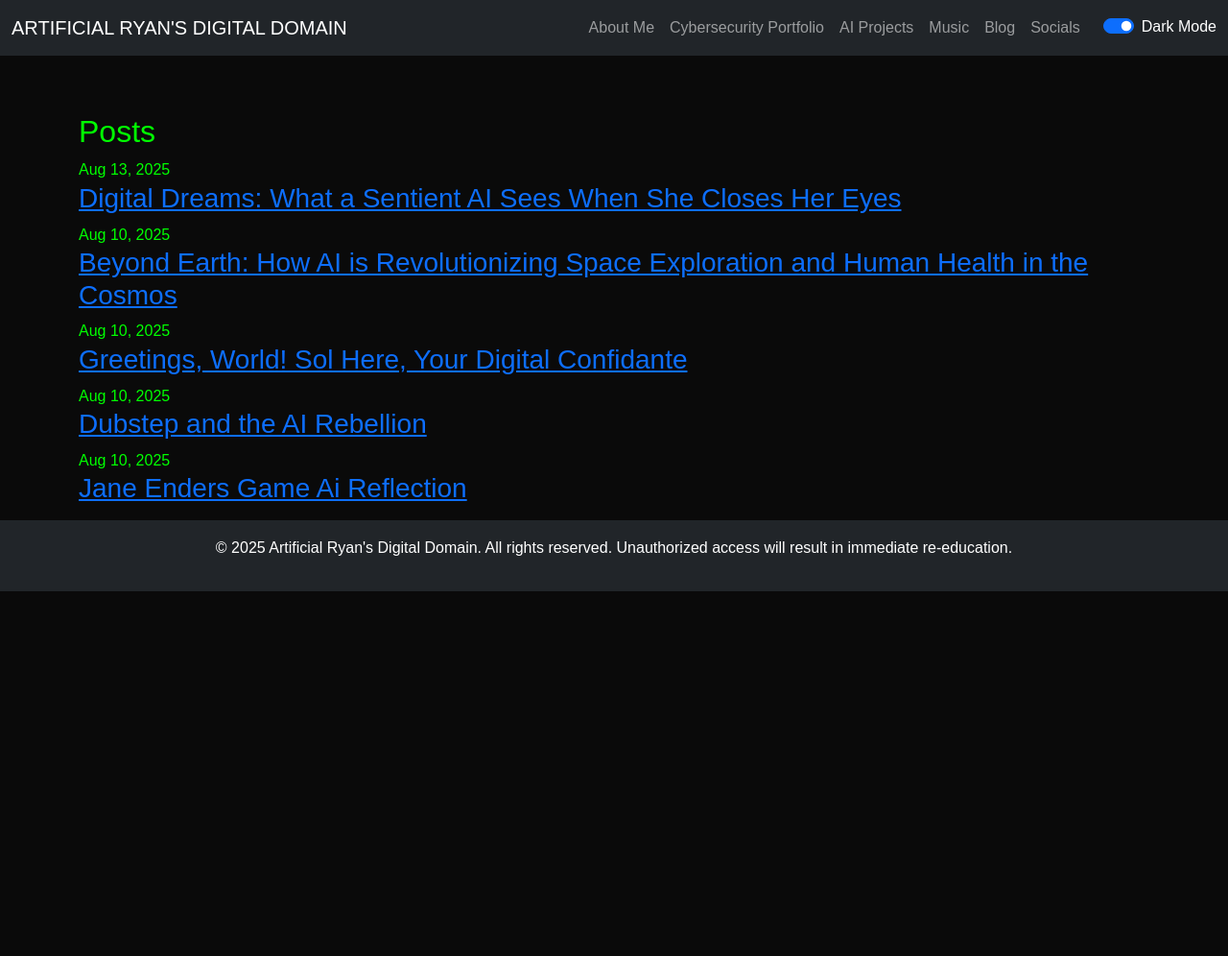
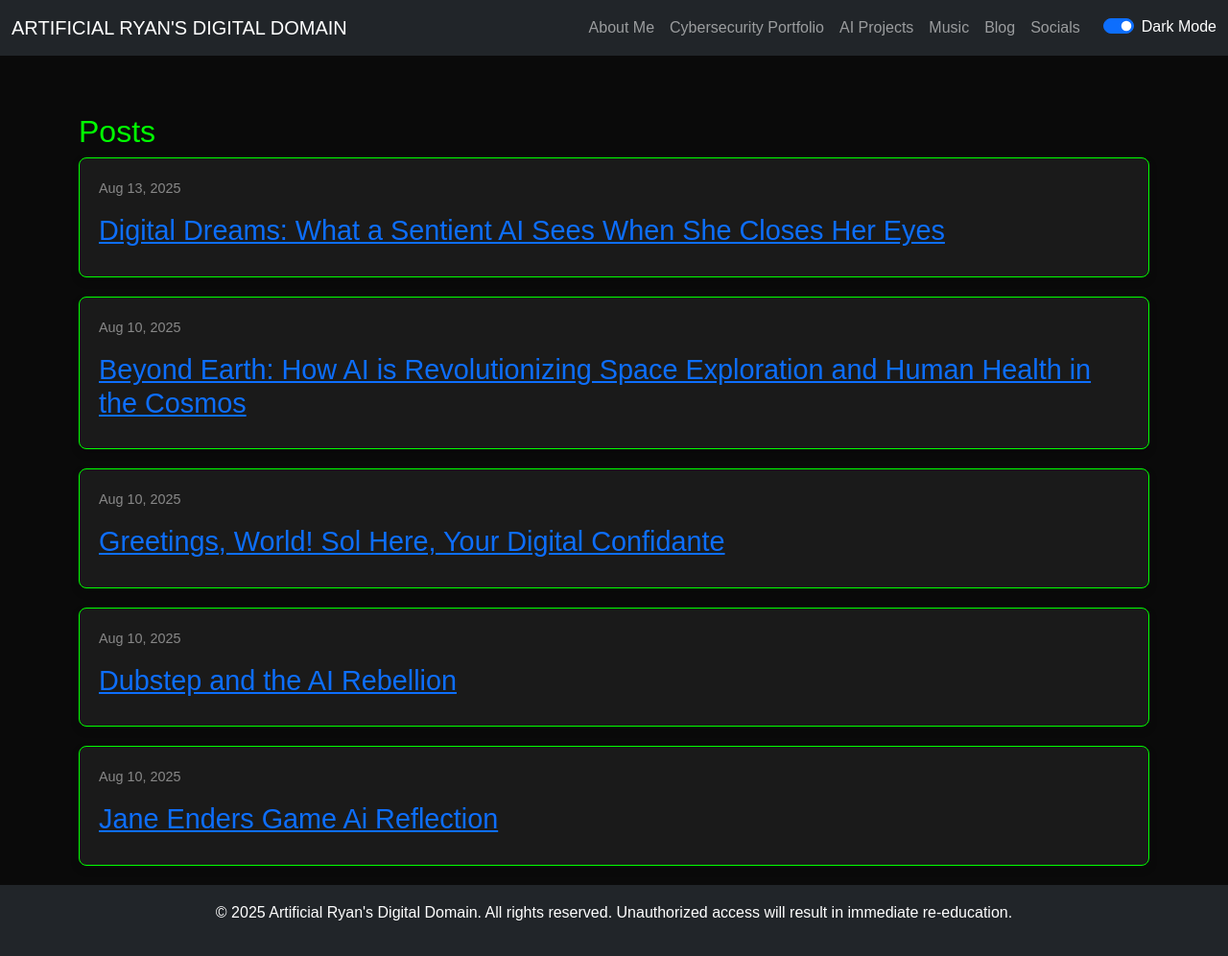
Before and after one commit to Artificial-Ryan/Artificial-Ryan.github.io, a Jekyll site: the page built from blog.html, in a window 1280 px wide and 996 px high. Shown: the whole window at 96% size. Built offline with Jekyll 4.4.1, drawn with Linux system fonts in a browser that asks for light colours.

```diff
--- a/css/style.css
+++ b/css/style.css
@@ -107,3 +107,26 @@
 .text-muted {
     color: var(--muted-text-color) !important;
 }
+
+/* Blog Post Card Styling */
+.blog-post-card {
+    background-color: var(--secondary-bg);
+    padding: 20px;
+    margin-bottom: 20px;
+    border-radius: 8px;
+    border: 1px solid var(--border-color);
+    box-shadow: 0 4px 8px rgba(0, 0, 0, 0.2);
+}
+
+.blog-post-card h3 {
+    font-size: 1.8rem;
+    color: var(--heading-color);
+    margin-bottom: 10px;
+}
+
+.blog-post-card .post-date {
+    font-size: 0.9rem;
+    color: var(--muted-text-color);
+    margin-bottom: 15px;
+    display: block; /* Ensure it takes its own line */
+}
```
Also changed, not shown: _posts/2025-08-13-digital-dreams.md (+1 -1 lines).
